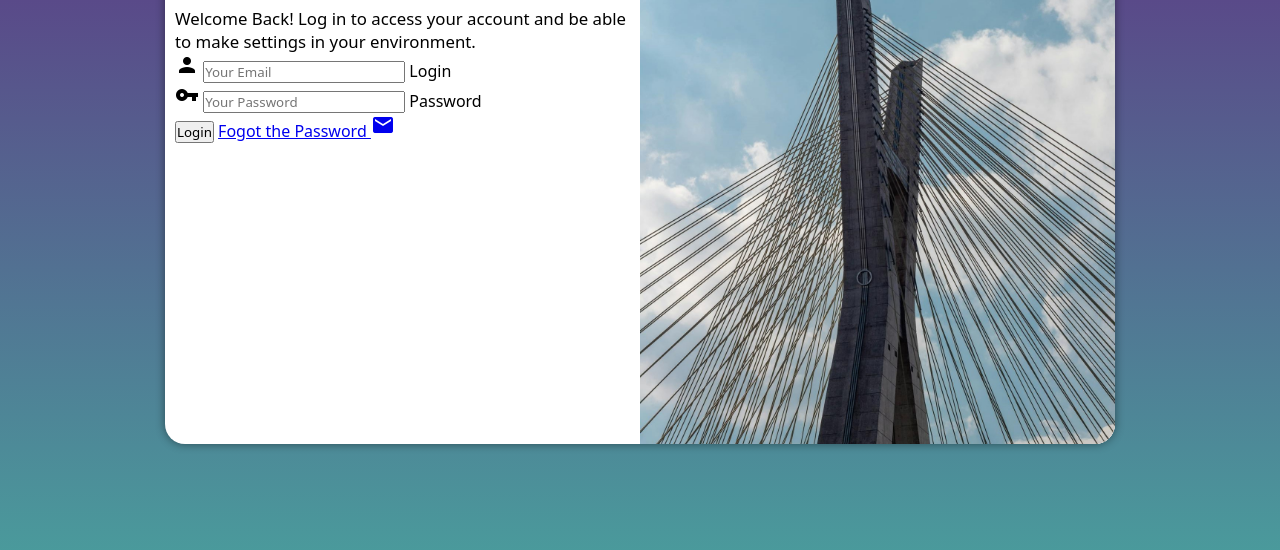
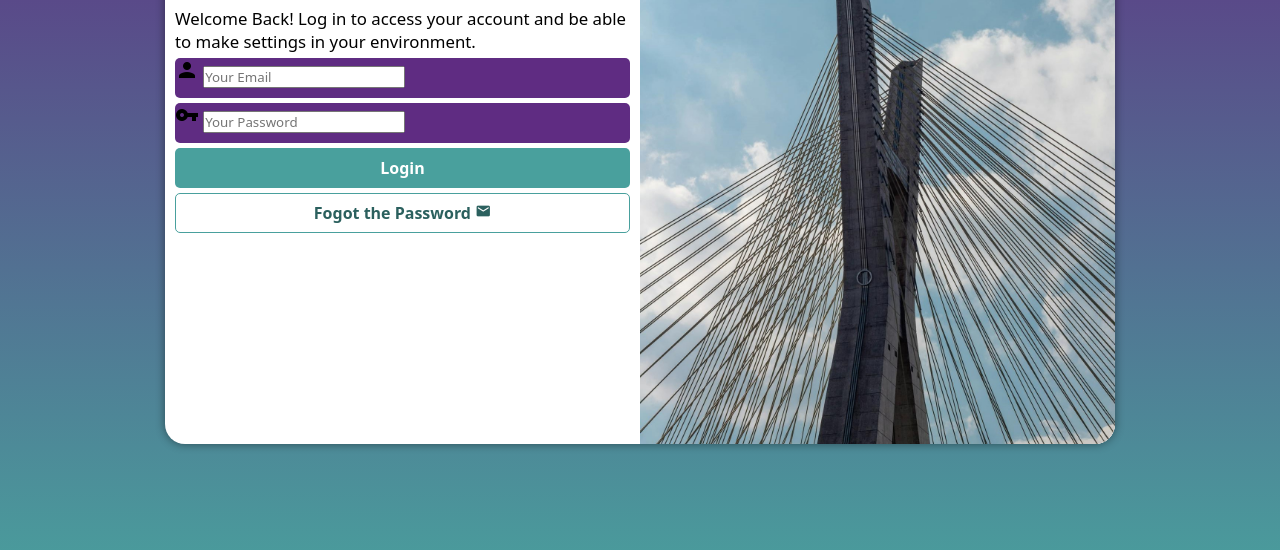
Before and after one commit to WerickPedrosa/login-project, a plain HTML site: page index.html in a window 1280 px wide. Shown: the part 206-756 px from the top of the page. Drawn offline with Linux system fonts and the light colour scheme.

Commit message:
forms style

```diff
--- a/index.html
+++ b/index.html
@@ -28,6 +28,7 @@
 
                         <label for="ilogin">Login</label>
                     </div>
+
                     <div class="container">
                         <span class="material-icons">vpn_key</span>
 
@@ -35,8 +36,9 @@
 
                         <label for="ipass">Password</label>
                     </div>
+
                     <input type="submit" value="Login">
-                    <a href="forgot.html">
+                    <a href="forgot.html" class="button">
                         Fogot the Password <span class="material-icons">mail</span>
                     </a>
                 </form>
--- a/styles/style.css
+++ b/styles/style.css
@@ -62,3 +62,57 @@ div#form > h1 {
 div#form > p {
     font-size: 0.8em;
 }
+
+form > div.container {
+    display: block;
+    width: 100%;
+    height: 40px;
+    background-color: #5f2c82;
+    border-radius: 5px;
+    margin: 5px 0;
+}
+
+div.container > label {
+    display: none;
+}
+
+form > input[type=submit] {
+    display: block;
+    font-size: 1em;
+    width: 100%;
+    height: 40px;
+    background-color: #49a09d;
+    color: white;
+    font-weight: bold;
+    border: none;
+    border-radius: 5px;
+    cursor: pointer;
+}
+
+form > input[type=submit]:hover {
+    background-color: #2b605e;
+}
+
+form > a.button {
+    display: block;
+    text-align: center;
+    font-size: 1em;
+    font-weight: bold;
+    width: 100%;
+    height: 40px;
+    background-color: white;
+    color: #2b605e;
+    border: 1px solid #49a09d;
+    border-radius: 5px;
+    text-decoration: none;
+    padding: 8px;
+    margin-top: 5px;
+}
+
+form > a.button:hover {
+    background-color: #57c0bdb6;
+}
+
+form > a.button > span {
+    font-size: 1em;
+}
```
